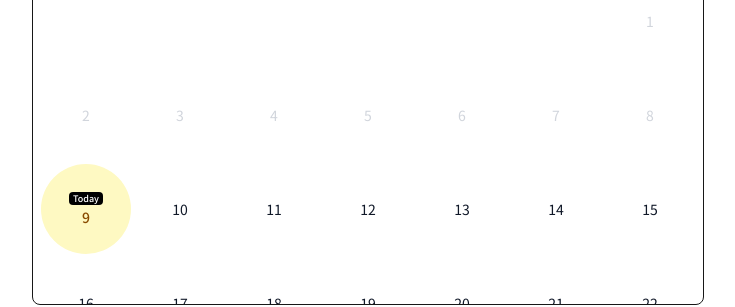
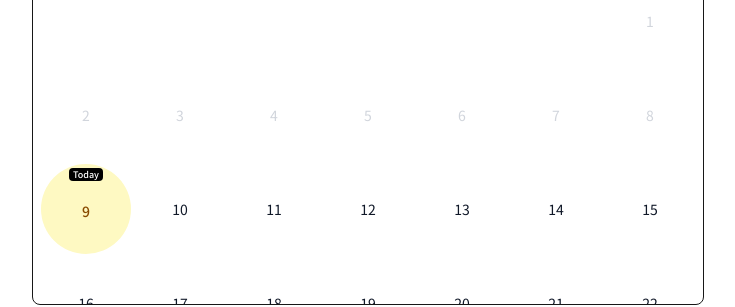
Before and after one commit to Byeongcheol-Kim/when22meet, a Next.js app: page / in a window 1280 px wide. Shown: the part 557-864 px from the top of the page, without its empty margins (272-1007 px from the left). Built offline with nearby package versions, Linux system fonts and the light colour scheme.

Commit message:
feat: update today

```diff
--- a/components/DateSelector.tsx
+++ b/components/DateSelector.tsx
@@ -172,7 +172,7 @@ const DateSelector = forwardRef<DateSelectorRef, DateSelectorProps>(({ selectedD
                       onMouseDown={() => handleMouseDown(date, isDisabled)}
                       onMouseEnter={() => handleMouseEnter(date, isDisabled)}
                       disabled={isDisabled}
-                      className={`aspect-square rounded-full flex flex-col items-center justify-center text-sm transition-all ${
+                      className={`aspect-square rounded-full flex flex-col items-center justify-center text-sm transition-all relative ${
                         isSelected
                           ? `${DATE_SELECTOR_COLORS.selected.bg} ${DATE_SELECTOR_COLORS.selected.text} font-medium`
                           : isDisabled
@@ -183,11 +183,13 @@ const DateSelector = forwardRef<DateSelectorRef, DateSelectorProps>(({ selectedD
                       }`}
                     >
                       {isToday && !isDisabled && (
-                        <span className="bg-black text-white text-[9px] px-1 py-0.5 rounded leading-none font-medium mb-0.5">
+                        <span className="absolute top-1 bg-black text-white text-[9px] px-1 py-0.5 rounded leading-none font-medium">
                           {todayLabel}
                         </span>
                       )}
-                      {day}
+                      <span className={isToday && !isDisabled ? 'mt-1' : ''}>
+                        {day}
+                      </span>
                     </button>
                   );
                 })}
```
